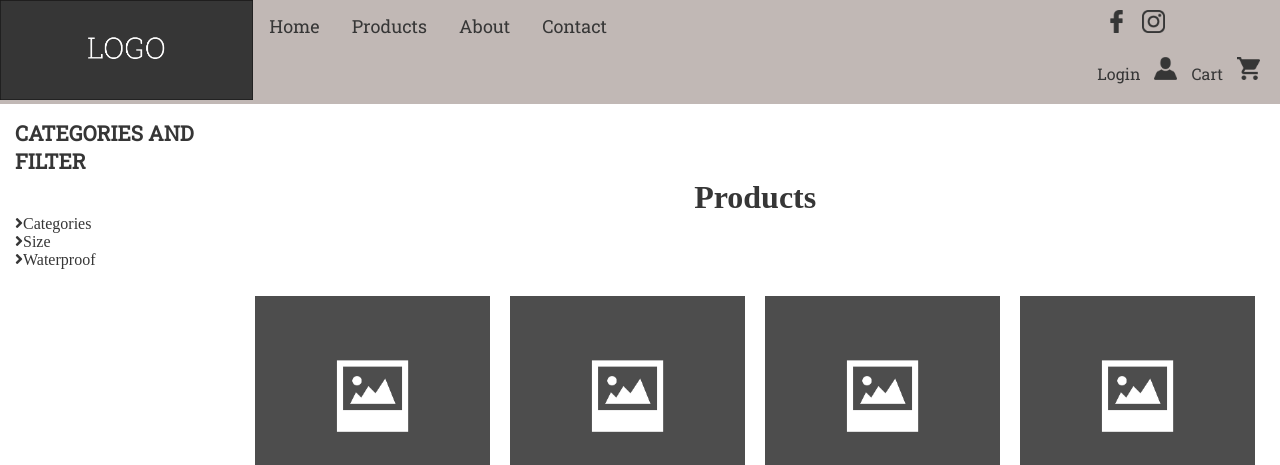
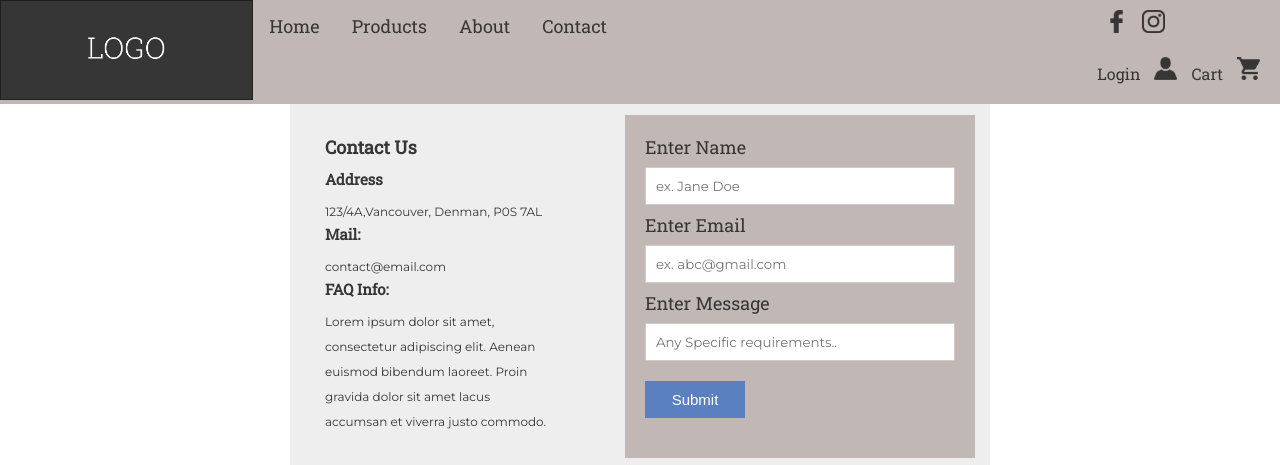
Before and after one commit to FloppyDawg-week8Proj/floppydawg, a PHP site: page / in a window 1280 px wide. Shown: the top 465 px of the page. Run offline with PHP 8.4, Linux system fonts and the light colour scheme; some libraries are stand-ins or nearby versions.

Commit message:
contactClass centered in contact-view.php

```diff
--- a/Views/contact-view.php
+++ b/Views/contact-view.php
@@ -1,116 +1,3 @@
-<?php include("header-view.php");?>
-<style type="text/css">
-
-	.contactClass
-	{
-		margin: auto;
-		left: 0;
-		top: 0;
-		padding: 10px;
-		bottom: 0;
-		border:1px solid #363636;
-		width: 800px;
-		height: 600px;
-
-	}
-	.contactView
-	{
-		width: 100%;
-		height: 100%;
-	}
-	.contactView >*
-	{
-		display: inline-block;
-	}
-	.addressView h2
-	{
-		font-family: 'Roboto Slab', serif;
-		margin-bottom: 10px;
-		font-size: 15px;
-		color: #363636;
-	}
-	.addressView h1
-	{
-		font-family: 'Roboto Slab', serif;
-		margin-bottom: 10px;
-		font-size: 18px;
-		color: #363636;
-	}
-	.addressView p
-	{
-		font-family: 'Montserrat', sans-serif;
-		width: 250px;
-		font-size: 12px;
-		line-height: 25px;
-		color: #363636;
-	}
-	.addressView
-	{
-		float: left;
-	}
-	.formDetails
-	{
-		float: right;
-		height: 100%;
-	}
-
-	#map
-	{
-		margin-top: 20px;
-		padding:20px;
-		border: 1px solid #363636;
-		width: 300px;
-		height: 250px;
-	}
-
-	form
-	{
-	background-color: #c1b8b5; /*light grey*/
-	text-align: left;
-	padding: 20px;
-	margin-top: 20px;
-	color: #363636;
-	align-self: center;
-	}
-	input
-	{
-	width: 100%;
-	display: block;
-	}
-	input[type=text]
-	{
-	width: 400px;
-	padding: 10px;
-	font-family: 'Montserrat', sans-serif;
-	margin: 8px 0;
-	border: 1px solid #cccccc;
-	box-sizing: border-box;
-	}
-	label
-	{
-	font-size: 18px;
-	font-family: 'Roboto Slab', serif;
-	margin-top: 20px;
-	text-align: left;
-	}
-	.submitBtn
-	{
-	background-color: #4f72af;
-	font-family: 'Roboto Slab', serif;
-	color: #fffff2;
-	padding: 10px;
-	margin: 8px 0;
-	border: none;
-	cursor: pointer;
-	width: 200px;
-	}
-
-	.submitBtn:hover
-	{
-	transition: all ease 1s;
-	opacity: 0.8;
-	}
-</style>
 <div class="contactView">
 	<div class="contactClass">
 		<div class="addressView">
@@ -121,32 +8,14 @@
 				<h2>Mail:</h2>
 				<p>contact@email.com</p>
 				<h2>FAQ Info:</h2>
-				<p>Lorem ipsum dolor sit amet, consectetur adipiscing elit.
-				Aenean euismod bibendum laoreet. Proin gravida dolor sit amet lacus accumsan et viverra justo commodo.</p>
-			</div><!--addressDetails--->
-			<div id="map"></div><!--map-->
+				<p>Lorem ipsum dolor sit amet, consectetur adipiscing elit. Aenean euismod bibendum laoreet. Proin gravida dolor sit amet lacus accumsan et viverra justo commodo.</p>
+			</div>
+			<!--addressDetails--->
 
-				 <script >// map function with location long and lati of vanarts
-				 	function initMap()
-				 	{
-				 		var location = {lat: 49.2826982, lng:123.1153577 };
-				 		var map = new google.maps.Map(document.getElementById("map"),{
-				 			zoom: 4,
-				 			center: location
-				 		});
-				 		var marker = new google.maps.Marker({
-				 			position : location,
-				 			map: map
-				 		});
-				 	}
-
-				 </script>
-			 <script async defer src="https://maps.googleapis.com/maps/api/js?key=AIzaSyCMaFf1MASfiqfZ74bRkaGWKbeEIcUIVOU&callback=initMap"></script>
-
-		</div><!--addressView-->
+		</div>
+		<!--addressView-->
 
 		<div class="formDetails">
-			<section id="contact">
 			<form>
 				<label class="requiredLabel">Enter Name</label>
 				<input type="text" name="strName" id="strName" placeholder="ex. Jane Doe" class="requiredField" value="">
@@ -154,11 +23,12 @@
 				<input type="text" name="strEmail" id="strEmail" placeholder="ex. abc@gmail.com" class="requiredField" value="">
 				<label class="requiredLabel">Enter Message</label>
 				<input type="text" name="strMessage" id="strMessage" placeholder="Any Specific requirements.." class="requiredField">
-			<input type="submit" name="submit" value="Submit" class="submitBtn" value="">
+				<input type="submit" name="submit" value="Submit" class="btn btn-submit" value="">
 			</form>
-	</section>
-		</div><!--forDetails--->
-	</div>	<!--contactClass-->
-</div><!--ContactView-->
-
-<?php include("footer-view.php");?>
+		</div>
+		<!--forDetails--->
+		<div id="map"></div><!--map-->
+	</div>
+	<!--contactClass-->
+</div>
+<!--ContactView-->
--- a/Views/footer-View.php
+++ b/Views/footer-View.php
@@ -21,5 +21,7 @@
 		<script src="js/makeCoverBg.js"></script>
 		<script src="js/heroSlider.js"></script>
 		<script src="js/showDropList.js"></script>
+		<script src="js/initMap.js"></script>
+		<script async defer src="https://maps.googleapis.com/maps/api/js?key=AIzaSyCMaFf1MASfiqfZ74bRkaGWKbeEIcUIVOU&callback=initMap"></script>
 	</body>
 </html>
--- a/css/style.css
+++ b/css/style.css
@@ -38,8 +38,8 @@ body{
 	font-size: 15px;
 	padding: 10px;
 	transition: all ease 0.5s;
+	cursor: pointer;
 }
-
 .btn-primary{
 	border: 3px solid #28beee;	/*light blue*/
 }
@@ -48,6 +48,16 @@ body{
 }
 .btn-primary:hover a{
 	color: #ffffff;	/*white*/
+}
+.btn-submit:hover {
+	background-color: #3e5885;
+	transition: all ease 0.3s;
+}
+.btn-submit{
+	background-color: #5b80c0;
+	color: #fffff2;
+	border: none;
+	padding: 10px;
 }
 
 .page-title{
@@ -354,7 +364,90 @@ h3 {
 	width: 82%;
 }
 /*****************END OF PRODUCTS VIEW********************/
-
+/*****************CONTACT VIEW********************/
+.contactView {
+	width: 100%;
+	height: 100%;
+}
+.contactClass {
+	background: #eee;
+	position: absolute;
+	margin: auto;
+	right: 0;
+	left: 0;
+	top: 0;
+	bottom: 0;
+	width: 700px;
+	height: 600px;
+	padding: 15px;
+}
+.contactView>* {
+	display: inline-block;
+}
+.addressView {
+	padding: 20px;
+	float: left;
+	width: 40%;
+}
+.addressView h2 {
+	font-family: 'Roboto Slab', serif;
+	margin-bottom: 10px;
+	font-size: 15px;
+	color: #363636;
+}
+.addressView h1 {
+	font-family: 'Roboto Slab', serif;
+	margin-bottom: 10px;
+	font-size: 18px;
+	color: #363636;
+}
+.addressView p {
+	font-family: 'Montserrat', sans-serif;
+	font-size: 12px;
+	line-height: 25px;
+	color: #363636;
+}
+#map {
+	width: 100%;
+	height: 220px;
+}
+.formDetails {
+	float: right;
+}
+.formDetails>*{
+	position: relative;
+}
+.formDetails form {
+	background-color: #c1b8b5;	/*light grey*/
+	text-align: left;
+	padding: 20px;
+	color: #363636;
+	align-self: center;
+	width: 350px;
+	margin-bottom: 10px;
+}
+.formDetails input {
+	width: 100%;
+	display: block;
+}
+.formDetails input[type=text] {
+	padding: 10px;
+	font-family: 'Montserrat', sans-serif;
+	margin: 8px 0;
+	border: 1px solid #cccccc;
+	box-sizing: border-box;
+}
+.formDetails label {
+	font-size: 18px;
+	font-family: 'Roboto Slab', serif;
+	margin-top: 20px;
+	text-align: left;
+}
+.formDetails .btn-submit{
+	margin: 20px 0;
+	width: 100px;
+}
+/**********END OF FOOTER*************/
 /*************FOOTER***************/
 
 footer {
--- a/index.php
+++ b/index.php
@@ -1,6 +1,6 @@
 <?php
 
-$pageOnWork = "products-view";
+$pageOnWork = "contact-view";
 
 include("Views/header-view.php");
 
--- /dev/null
+++ b/js/initMap.js
@@ -0,0 +1,15 @@
+// map function with location long and lati of vanarts
+function initMap() {
+	var location = {
+		lat: 49.2826982,
+		lng: 123.1153577
+	};
+	var map = new google.maps.Map(document.getElementById("map"), {
+		zoom: 4,
+		center: location
+	});
+	var marker = new google.maps.Marker({
+		position: location,
+		map: map
+	});
+}
```
Lines whose indentation alone changed are shown as unchanged.
